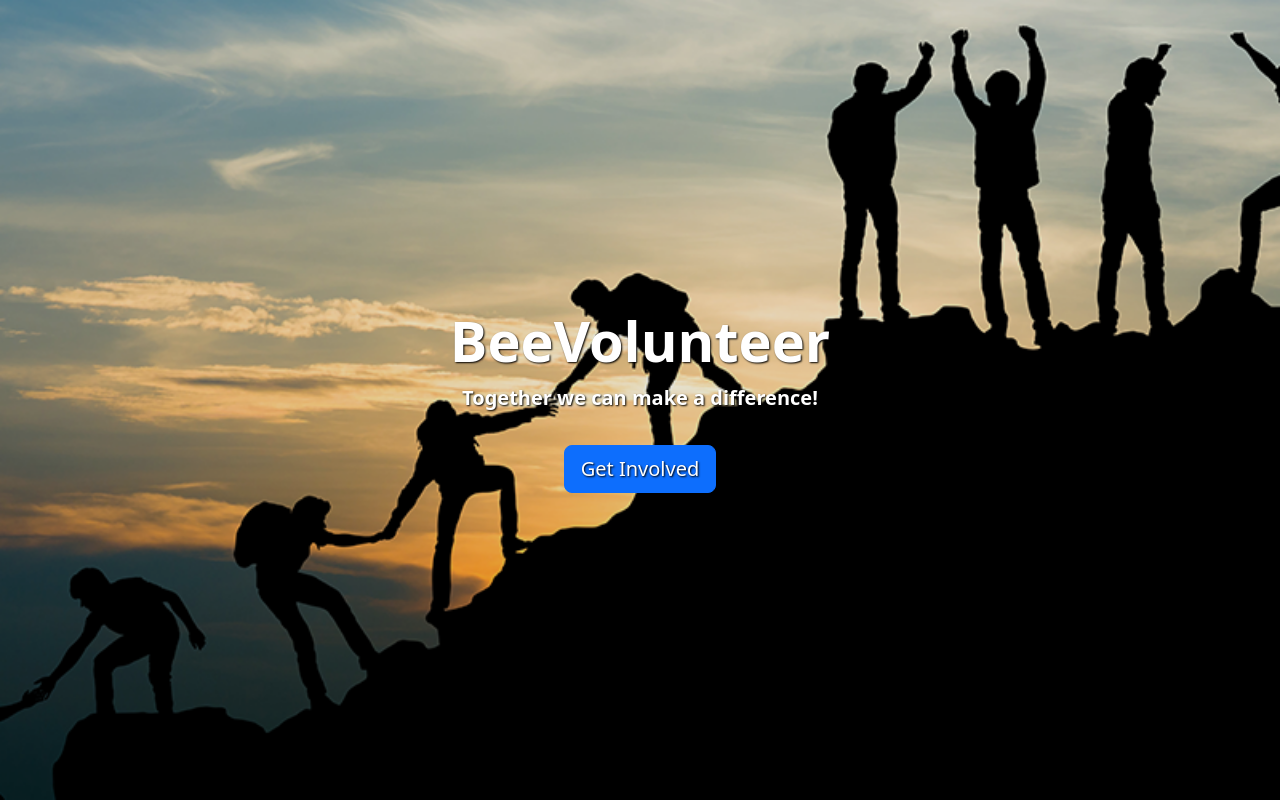
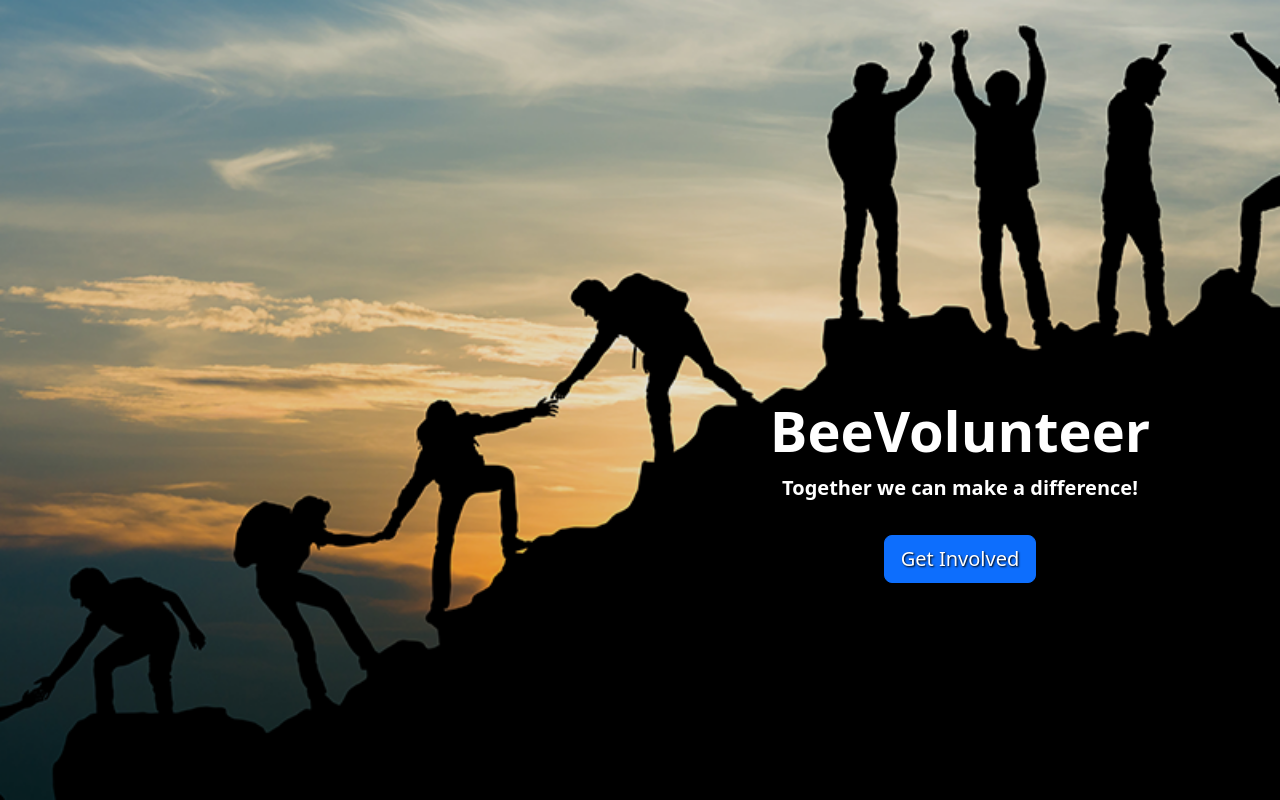
Before and after one commit to ld4an/BeeVoluunteer, a Django app: page / in a window 1280 px wide. Run offline with Django 5.2, Linux system fonts and the light colour scheme.

Commit message:
Root homepage design

```diff
--- a/BeeVolunteer/pages/templates/pages/root-home_page.html
+++ b/BeeVolunteer/pages/templates/pages/root-home_page.html
@@ -39,6 +39,8 @@
         .hero-section .hero-content {
             position: relative;
             z-index: 2;
+            left: 320px;
+            top: 90px;
         }
     </style>
 
```
Also changed, not shown: BeeVolunteer/pages/views.py (+56 -0 lines).
